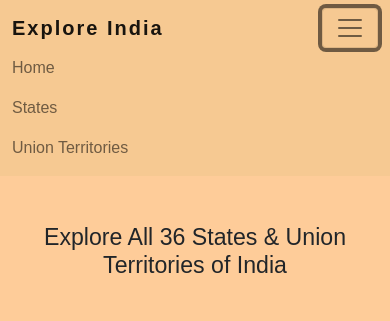
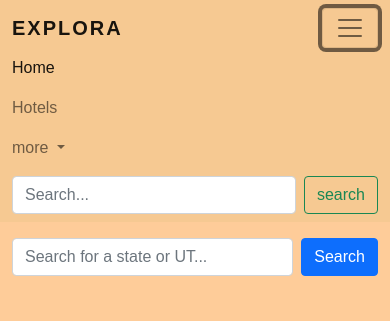
Before and after one commit to SoumyavRanjanxSahoo/Explora-N.A.S.A, a plain HTML site: page nextpage.html in a window 390 px wide. Both pictures are taken after a click on the button "Toggle navigation". Shown: the top 321 px of the page. Drawn offline with nearby package versions, Linux system fonts and the light colour scheme.

Commit message:
Update nextpage.html

```diff
--- a/nextpage.html
+++ b/nextpage.html
@@ -16,11 +16,13 @@
       font-family: 'Arial', sans-serif;
     }
 
+    /* Navigation Bar */
     .navbar-brand {
       font-weight: bold;
       letter-spacing: 2px;
     }
 
+    /* Tile Styles */
     .state-tile {
       border-radius: 20px;
       overflow: hidden;
@@ -50,6 +52,7 @@
       color: #333;
     }
 
+    /* Detailed Page Styles */
     .page-section {
       display: none;
     }
@@ -94,29 +97,54 @@
 </head>
 
 <body>
-  <!-- Navigation Bar -->
-  <nav class="navbar navbar-expand-lg navbar-light" style="background-color: rgb(246, 201, 146);">
+  <!-- Navigation Bar (Provided) -->
+  <nav class="navbar navbar-expand-lg navbar-light" style="background-color: rgb(246, 201, 146);" id="10">
     <div class="container-fluid">
-      <a class="navbar-brand" href="#">Explore India</a>
-      <button class="navbar-toggler" type="button" data-bs-toggle="collapse" data-bs-target="#navbarNav"
-        aria-controls="navbarNav" aria-expanded="false" aria-label="Toggle navigation">
+      <a class="navbar-brand">EXPLORA</a>
+      <button class="navbar-toggler" type="button" data-bs-toggle="collapse" data-bs-target="#navbarSupportedContent"
+        aria-controls="navbarSupportedContent" aria-expanded="false" aria-label="Toggle navigation">
         <span class="navbar-toggler-icon"></span>
       </button>
-      <div class="collapse navbar-collapse justify-content-end" id="navbarNav">
-        <ul class="navbar-nav">
+      <div class="collapse navbar-collapse" id="navbarSupportedContent">
+        <ul class="navbar-nav me-auto mb-2 mb-lg-0">
           <li class="nav-item">
-            <a class="nav-link" href="#tiles-view">Home</a>
+            <a class="nav-link active" aria-current="page" href="https://www.magicbricks.com">Home</a>
           </li>
           <li class="nav-item">
-            <a class="nav-link" href="#states-section">States</a>
+            <a class="nav-link" href="https://www.booking.com">Hotels</a>
           </li>
-          <li class="nav-item">
-            <a class="nav-link" href="#union-section">Union Territories</a>
+          <li class="nav-item dropdown">
+            <a class="nav-link dropdown-toggle" href="#" id="navbarDropdown" role="button" data-bs-toggle="dropdown"
+              aria-expanded="false">
+              more
+            </a>
+            <ul class="dropdown-menu" aria-labelledby="navbarDropdown">
+              <li><a class="dropdown-item" href="/index.html">Log out</a></li>
+              <li><a class="dropdown-item" href="/nextpage.html">Refresh</a></li>
+            </ul>
           </li>
         </ul>
+        <form class="d-flex">
+          <input class="form-control me-2" type="search" placeholder="Search..." aria-label="Search">
+          <button class="btn btn-outline-success" type="submit">
+            <a id="ask" href="https://google.com" style="text-decoration: none; color:inherit;">search</a>
+          </button>
+        </form>
       </div>
     </div>
   </nav>
+
+  <!-- Additional Search Bar at the Top -->
+  <div class="container my-3">
+    <div class="row">
+      <div class="col">
+        <form class="d-flex">
+          <input class="form-control me-2" type="search" placeholder="Search for a state or UT..." aria-label="Search">
+          <button class="btn btn-primary" type="submit">Search</button>
+        </form>
+      </div>
+    </div>
+  </div>
 
   <!-- Tiles View -->
   <div id="tiles-view" class="container mt-5">
@@ -126,7 +154,7 @@
       <h4 class="text-center mb-3">States</h4>
       <div class="row row-cols-1 row-cols-md-3 g-4">
         <script>
-          // Array of state & UT objects with name, working image URL, and description
+          // Array of State & UT objects with name, working image URL, and description
           const statesUTs = [
             {
               name: "Andhra Pradesh",
@@ -256,7 +284,7 @@
             {
               name: "Uttar Pradesh",
               img: "https://upload.wikimedia.org/wikipedia/commons/4/4e/Taj_Mahal_in_Agra.jpg",
-              desc: "Uttar Pradesh is steeped in history and spirituality, home to iconic landmarks like the Taj Mahal and a mosaic of vibrant cultural traditions."
+              desc: "Uttar Pradesh is steeped in history and spirituality, home to iconic landmarks like the Taj Mahal and a vibrant cultural mosaic."
             },
             {
               name: "Uttarakhand",
@@ -270,7 +298,7 @@
             }
           ];
 
-          // Define union territories (UT) names
+          // Predefined list of Union Territories
           const unionTerritories = [
             "Andaman and Nicobar Islands",
             "Chandigarh",
@@ -282,7 +310,7 @@
             "Puducherry"
           ];
 
-          // Generate tile HTML for the "States" section (all entries not in unionTerritories)
+          // Generate tile HTML for States and UT separately.
           let statesHTML = "";
           let utHTML = "";
           statesUTs.forEach(state => {
@@ -301,10 +329,10 @@
             }
           });
 
-          document.write(`
-            ${statesHTML}
-          `);
+          // Write out the States section
+          document.write(statesHTML);
         </script>
+      </div>
     </div>
 
     <!-- Union Territories Section -->
@@ -312,9 +340,9 @@
       <h4 class="text-center mb-3">Union Territories</h4>
       <div class="row row-cols-1 row-cols-md-3 g-4">
         <script>
+          // Output the pre-generated UT HTML.
           document.write(utHTML);
         </script>
-        </div>
       </div>
     </div>
   </div>
@@ -342,14 +370,14 @@
 
   <!-- JavaScript Functions -->
   <script>
-    // Open a new tab with the same page URL + hash to show the detailed page.
+    // Open a new tab with the same URL plus a hash indicating the detailed page.
     function openStateTab(sectionId) {
       const baseUrl = window.location.origin + window.location.pathname;
       const newUrl = baseUrl + '#' + sectionId;
       window.open(newUrl, '_blank');
     }
 
-    // Hide the main tile view, show the detailed page corresponding to the hash, and scroll to the top.
+    // Show the detailed page corresponding to the hash and hide the main tiles view.
     function showPage(sectionId) {
       const tilesView = document.getElementById("tiles-view");
       if (tilesView) {
@@ -365,7 +393,7 @@
       window.scrollTo(0, 0);
     }
 
-    // The "Back" button resets the view to the main tiles and cleans the URL hash.
+    // The "Back" button returns to the main tiles view and resets the URL hash.
     function goBack() {
       document.querySelectorAll('.page-section').forEach(section => {
         section.classList.remove('active');
@@ -377,7 +405,7 @@
       history.pushState("", document.title, window.location.pathname + window.location.search);
     }
 
-    // The "Go Up" button scrolls smoothly to the top of the page.
+    // The "Go Up" button scrolls gently to the top.
     function goUp() {
       window.scrollTo({
         top: 0,
@@ -385,7 +413,7 @@
       });
     }
 
-    // On page load, if a URL hash exists then show the detailed page.
+    // On page load, if a hash exists in the URL, show the detailed page.
     document.addEventListener("DOMContentLoaded", function () {
       if (window.location.hash) {
         const sectionId = window.location.hash.substring(1);
```
Lines whose indentation alone changed are shown as unchanged.
